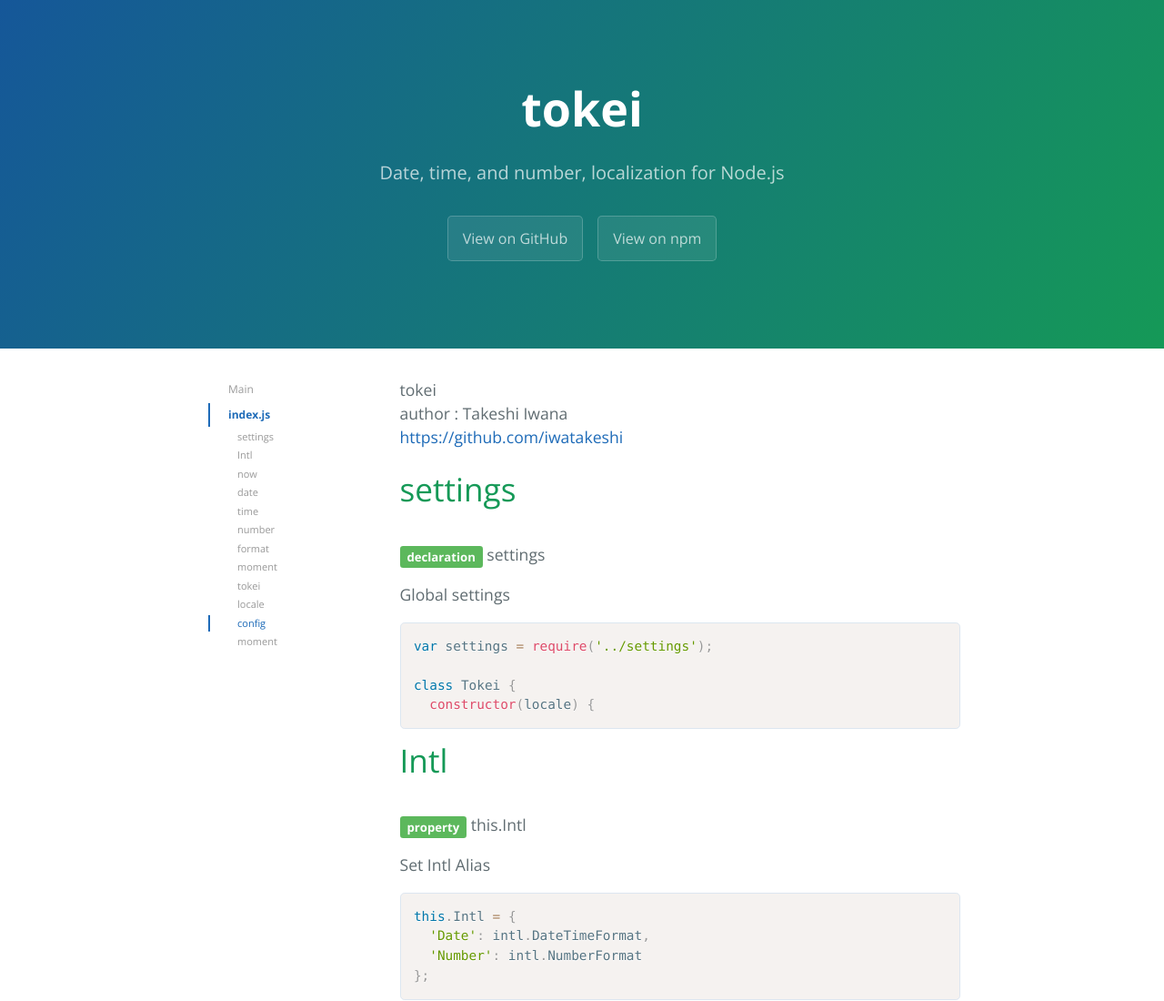
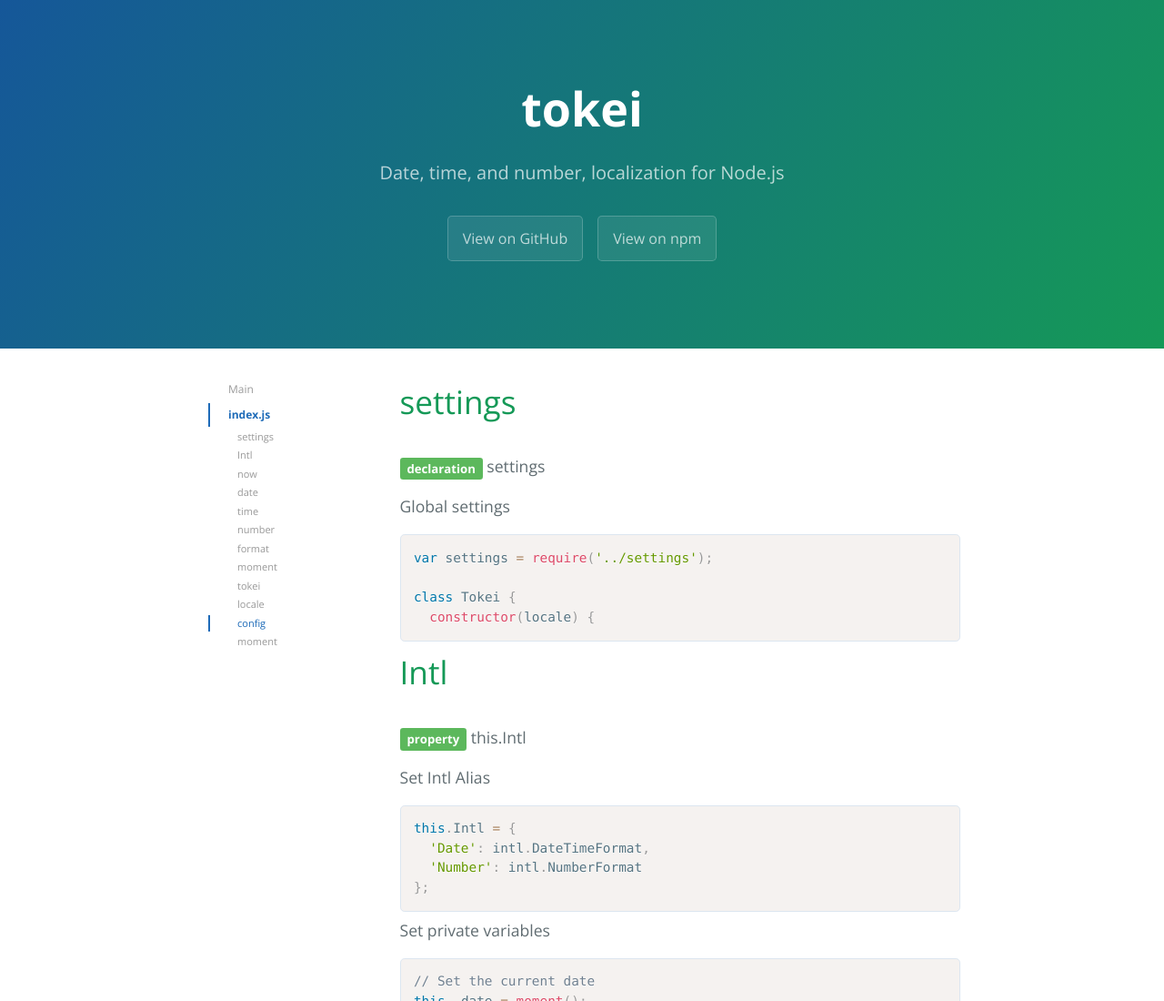
Before and after one commit to iwatakeshi/tokei, a plain HTML site: page index.js.html in a window 1280 px wide. Shown: the top 1100 px of the page at 91% size. Drawn offline with nearby package versions, Linux system fonts and the light colour scheme.

Commit message:
Update 2015-10-03T03:17:58.026Z

```diff
--- a/index.js.html
+++ b/index.js.html
@@ -50,7 +50,6 @@
           </ul>
         </div>
         <div class="col-md-9">
-          <div class="description"><p>tokei<br />author : Takeshi Iwana<br /><a href="https://github.com/iwatakeshi">https://github.com/iwatakeshi</a></p></div>
           <section id="settings">
             <h1>settings</h1>
             <h5 class="subheader"></h5>
```
